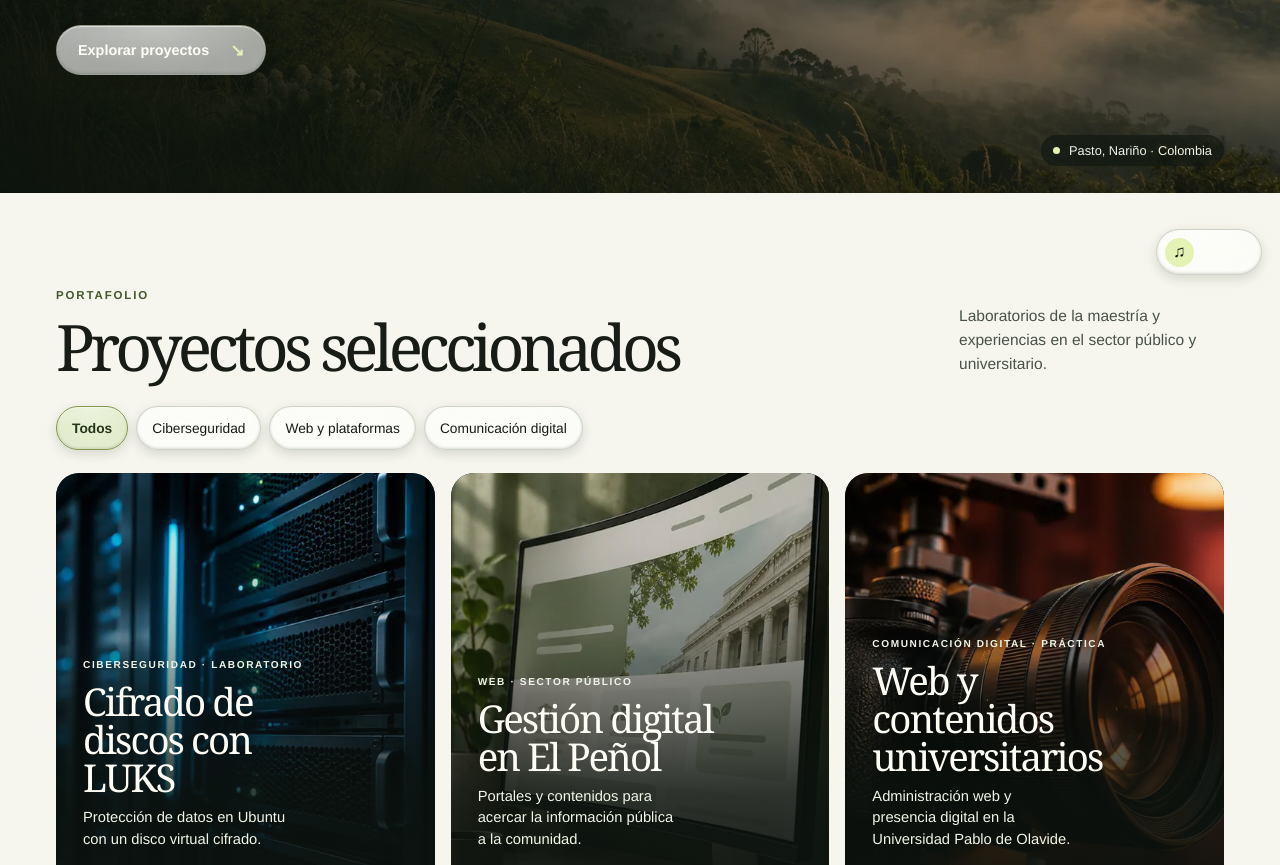
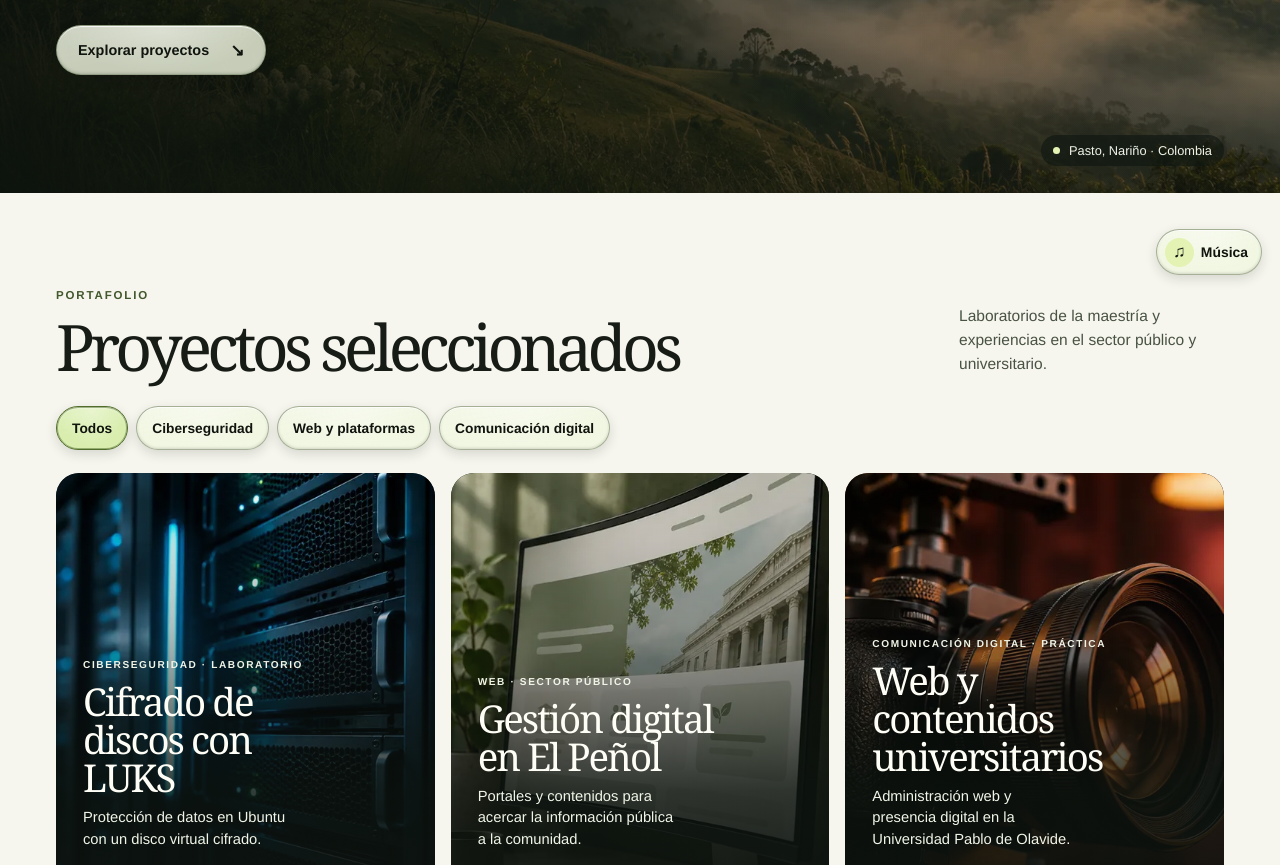
Before and after one commit to ronal728/paginaWeb, a plain HTML site: page public/index.html in a window 1280 px wide. Shown: the part 507-1372 px from the top of the page. Drawn offline with Linux system fonts and the light colour scheme.

Commit message:
Unificar botones de vidrio con texto de alto contraste

```diff
--- a/public/styles.css
+++ b/public/styles.css
@@ -31,9 +31,8 @@ section[id] { scroll-margin-top: 90px; }
 .brand { gap: 11px; font-weight: 700; letter-spacing: -.02em; width: max-content; }
 .monogram { display: grid; place-items: center; width: 33px; height: 33px; border-radius: 9px; color: var(--dark); background: var(--lime); font: bold 22px Georgia, serif; }
 .nav-links { display: flex; gap: 33px; color: #e0e4d6; font-size: .88rem; }
-.nav-links a:hover, .nav-contact:hover { color: var(--lime); }
+.nav-links a:hover { color: var(--lime); }
 .nav-contact { justify-self: end; gap: 9px; padding-inline: 13px; border-radius: 40px; font-size: .88rem; font-weight: 700; }
-.nav-contact span { color: var(--lime); }
 
 .hero { position: relative; isolation: isolate; color: #fffef6; background: #272f23; }
 .hero-photo, .hero-photo img, .hero::after { position: absolute; inset: 0; width: 100%; height: 100%; }
@@ -50,8 +49,6 @@ h1 em { color: var(--lime); font-weight: 400; }
 .hero-lede { max-width: 410px; margin-bottom: 30px; font-size: clamp(1.02rem, 1.55vw, 1.16rem); line-height: 1.6; color: #f0f1e7; }
 .button { display: inline-flex; align-items: center; justify-content: center; min-height: 50px; gap: 21px; padding: 12px 21px; border-radius: 40px; text-decoration: none; font-size: .9rem; font-weight: 750; }
 .button span, .nav-contact span { font-size: 1.05rem; }
-.button-light { color: #fffef6; }
-.button-light span { color: var(--lime); }
 .hero-location { position: absolute; bottom: 15px; right: 0; display: flex; gap: 9px; align-items: center; padding: 8px 12px; border-radius: 20px; background: #101711a8; color: #f1f3e8; font-size: .8rem; }
 .hero-location span { width: 7px; height: 7px; border-radius: 50%; background: var(--lime); }
 
@@ -61,8 +58,7 @@ h1 em { color: var(--lime); font-weight: 400; }
 h2 { margin-bottom: 0; font: 500 clamp(2.8rem, 5vw, 5rem)/.98 Georgia, serif; letter-spacing: -.074em; }
 .section-heading > p { margin-bottom: 2px; max-width: 265px; color: var(--muted); font-size: .97rem; line-height: 1.55; }
 .filters { display: flex; flex-wrap: wrap; gap: 8px; margin-bottom: 23px; }
-.filters button { min-height: 44px; padding: 7px 15px; border-radius: 22px; color: var(--ink); font-size: .86rem; }
-.filters button[aria-pressed="true"] { color: #243419; font-weight: 750; }
+.filters button { min-height: 44px; padding: 7px 15px; border-radius: 22px; font-size: .86rem; }
 
 .cards { display: grid; grid-template-columns: repeat(3, minmax(0, 1fr)); gap: 16px; }
 .project { border-radius: 23px; overflow: hidden; background: #172e3d; }
@@ -89,14 +85,13 @@ h2 { margin-bottom: 0; font: 500 clamp(2.8rem, 5vw, 5rem)/.98 Georgia, serif; le
 .timeline dd { margin: 6px 0 0; color: var(--muted); line-height: 1.5; }
 .contact { display: flex; align-items: end; justify-content: space-between; gap: 28px; padding-block: 88px; }
 .contact-links { display: grid; justify-items: start; gap: 13px; }
-.button-dark { color: #fffef6; }
 .code-link { font-size: .9rem; text-underline-offset: .25em; padding: 8px 0; }
 .site-footer { background: var(--dark); color: #f4f4e9; font-size: .82rem; }
 .footer-inner { display: flex; justify-content: space-between; padding-block: 25px 86px; gap: 22px; }
 .footer-inner a { text-underline-offset: .23em; }
 
 .music { position: fixed; right: max(18px, env(safe-area-inset-right)); bottom: max(18px, env(safe-area-inset-bottom)); z-index: 12; }
-.music-toggle { display: flex; align-items: center; gap: 7px; min-height: 46px; margin-left: auto; padding: 7px 13px 7px 8px; border-radius: 40px; color: #fcfff5; font-size: .87rem; font-weight: 700; text-decoration: none; }
+.music-toggle { display: flex; align-items: center; gap: 7px; min-height: 46px; margin-left: auto; padding: 7px 13px 7px 8px; border-radius: 40px; font-size: .87rem; text-decoration: none; }
 .music-toggle[aria-expanded="true"] .music-note { background: #f2ffd1; }
 .music-note { display: grid; place-items: center; width: 29px; height: 29px; border-radius: 50%; background: var(--lime); color: var(--dark); font-size: 1.05rem; }
 .music-panel { position: absolute; right: 0; bottom: calc(100% + 9px); width: min(345px, 100vw - 36px); max-height: calc(100dvh - 95px); overflow: auto; padding: 16px; border: 1px solid #c8cfbd; border-radius: 20px; background: var(--paper); box-shadow: 0 10px 42px #111a1640; visibility: hidden; opacity: 0; transform: translateY(8px); transition: opacity .2s, transform .2s, visibility .2s; }
@@ -104,7 +99,7 @@ h2 { margin-bottom: 0; font: 500 clamp(2.8rem, 5vw, 5rem)/.98 Georgia, serif; le
 .panel-heading { display: flex; justify-content: space-between; align-items: start; gap: 10px; margin-bottom: 11px; }
 .panel-heading .section-label { margin-bottom: 4px; }
 .panel-heading h2 { font-size: 1.9rem; }
-.icon-button { display: grid; place-items: center; width: 44px; height: 44px; border-radius: 50%; color: var(--ink); font-size: 1.4rem; }
+.icon-button { display: grid; place-items: center; width: 44px; height: 44px; border-radius: 50%; font-size: 1.4rem; }
 .music-panel iframe { display: block; width: 100%; border: 0; border-radius: 12px; background: #e4e9dc; }
 .spotify-link { display: inline-flex; margin-top: 9px; align-items: center; gap: 7px; min-height: 38px; font-size: .82rem; text-underline-offset: .2em; }
 
@@ -121,11 +116,13 @@ dialog dd { margin: 3px 0 12px; color: var(--muted); }
 
 /* Keep the label legible over the blurred background. */
 :is(.button, .nav-contact, .filters button, .card-arrow, .music-toggle, .icon-button) {
-  --glass-tint: #ffffff9e;
-  --glass-rim: #596c4746;
-  --glass-highlight: #ffffff9c;
-  --glass-reflection: #ffffffa8;
-  --glass-rest-reflection: #ffffff3b;
+  --glass-tint: #f1f7e1cf;
+  --glass-rim: #57684580;
+  --glass-highlight: #ffffffe0;
+  --glass-reflection: #fffffff0;
+  --glass-rest-reflection: #ffffff54;
+  color: #10140e;
+  font-weight: 750;
   border: 1px solid var(--glass-rim);
   background:
     radial-gradient(ellipse at var(--glass-x, 50%) var(--glass-y, 8%), var(--glass-rest-reflection), transparent 68%),
@@ -137,18 +134,12 @@ dialog dd { margin: 3px 0 12px; color: var(--muted); }
   transition: transform .25s cubic-bezier(.2, .65, .36, 1), box-shadow .25s, border-color .25s;
 }
 
-:is(.button, .nav-contact, .card-arrow, .music-toggle) {
-  --glass-tint: #18221b96;
-  --glass-rim: #ffffee61;
-  --glass-highlight: #ffffef6f;
-  --glass-reflection: #eeffc96e;
-  --glass-rest-reflection: #fbffe72e;
+/* The greener tint also shows which filter or player control is active. */
+:is(.filters button[aria-pressed="true"], .music-toggle[aria-expanded="true"]) {
+  --glass-rim: #516d2c;
+  --glass-tint: #d5eca7e5;
+  box-shadow: inset 0 0 0 1px #516d2c80, inset 0 1px 2px #ffffffbd, 0 4px 12px #141c1624;
 }
-
-:is(.button-dark, .music-toggle) { --glass-tint: #172118df; }
-.button-light { --glass-tint: #23332683; }
-:is(.filters button[aria-pressed="true"], .music-toggle[aria-expanded="true"]) { --glass-rim: #82964c; }
-.filters button[aria-pressed="true"] { --glass-tint: #dceac2ba; }
 
 @media (hover: hover) {
   :is(.button, .nav-contact, .filters button, .music-toggle, .icon-button):hover,
@@ -165,7 +156,8 @@ dialog dd { margin: 3px 0 12px; color: var(--muted); }
 }
 
 @supports not ((backdrop-filter: blur(1px)) or (-webkit-backdrop-filter: blur(1px))) {
-  :is(.button, .nav-contact, .card-arrow, .music-toggle) { --glass-tint: #26352c; }
+  :is(.button, .nav-contact, .filters button, .card-arrow, .music-toggle, .icon-button) { --glass-tint: #eef3e4; }
+  :is(.filters button[aria-pressed="true"], .music-toggle[aria-expanded="true"]) { --glass-tint: #d5eca7; }
 }
 
 @media (max-width: 930px) {
```
